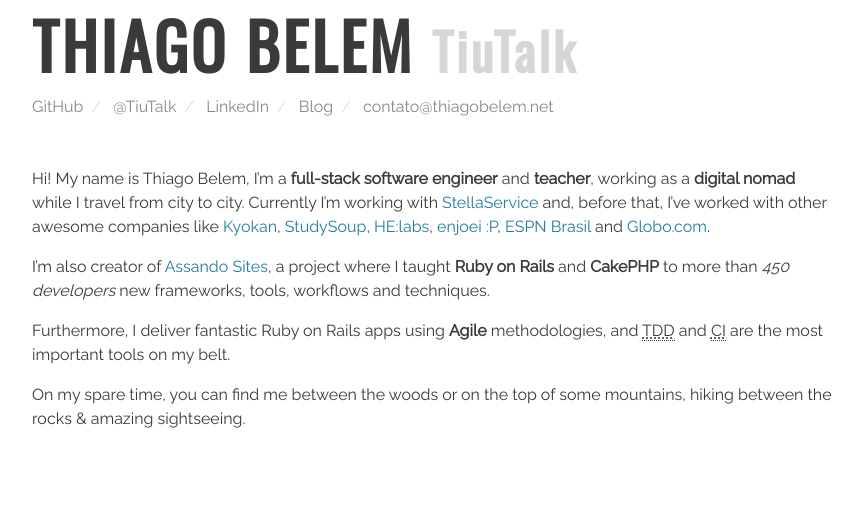
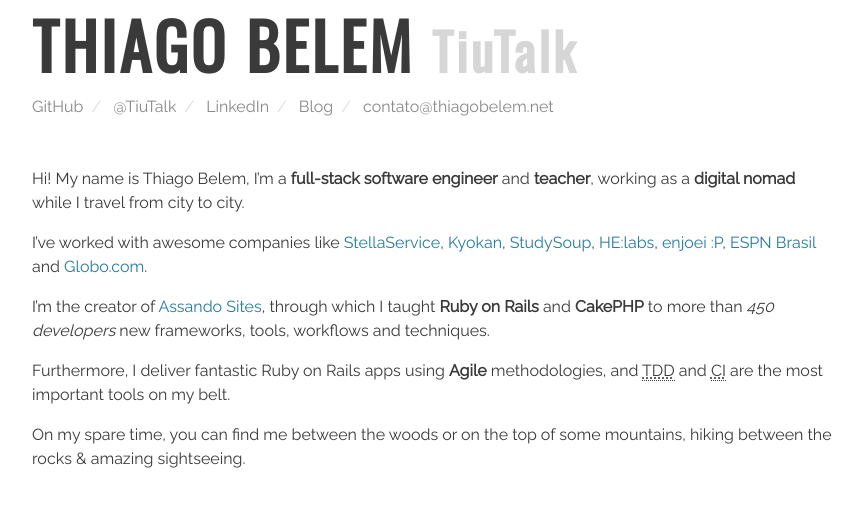
Before and after one commit to TiuTalk/tiutalk.github.io, a Jekyll site: the page built from index.md, in a window 1280 px wide, cut to the strip 188-695 px from the top of the page. Shown: the whole strip, without its empty margins (96-959 px from the left). Built offline with Jekyll 4.4.1, drawn with Linux system fonts in a browser that asks for light colours.

Commit message:
Update index.md

```diff
--- a/index.md
+++ b/index.md
@@ -2,9 +2,11 @@
 layout: default
 ---
 
-Hi! My name is {{ site.name }}, I'm a **{{ site.role | downcase }}** and **teacher**, working as a **digital nomad** while I travel from city to city. Currently I'm working with [StellaService][stella] and, before that, I've worked with other awesome companies like [Kyokan][kyokan], [StudySoup][studysoup], [HE:labs][helabs], [enjoei :P][enjoei], [ESPN Brasil][espn] and [Globo.com][globo].
+Hi! My name is {{ site.name }}, I'm a **{{ site.role | downcase }}** and **teacher**, working as a **digital nomad** while I travel from city to city.
 
-I'm also creator of [Assando Sites][assando-sites], a project where I taught **Ruby on Rails** and **CakePHP** to more than *450 developers* new frameworks, tools, workflows and techniques.
+I've worked with awesome companies like [StellaService][stella], [Kyokan][kyokan], [StudySoup][studysoup], [HE:labs][helabs], [enjoei :P][enjoei], [ESPN Brasil][espn] and [Globo.com][globo].
+
+I'm the creator of [Assando Sites][assando-sites], through which I taught **Ruby on Rails** and **CakePHP** to more than *450 developers* new frameworks, tools, workflows and techniques.
 
 Furthermore, I deliver fantastic Ruby on Rails apps using **Agile** methodologies, and TDD and CI are the most important tools on my belt.
 
```
